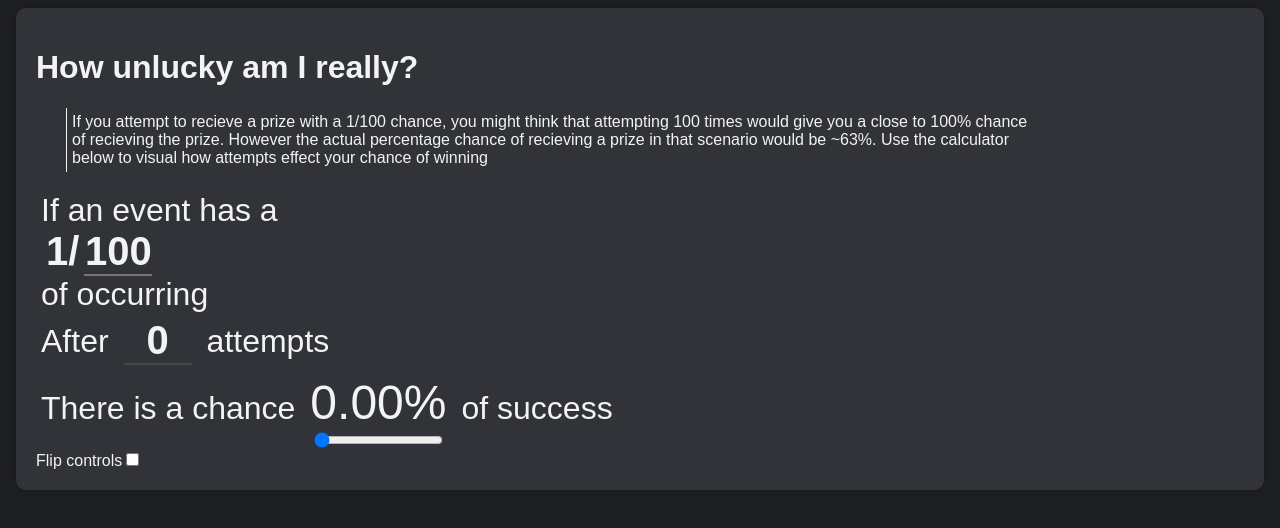
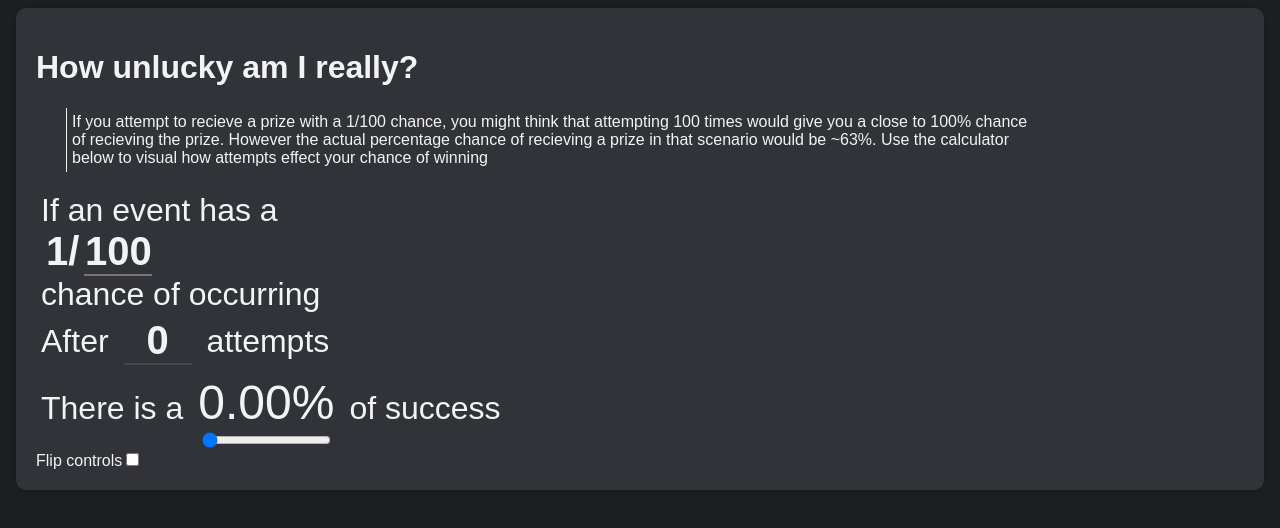
Before and after one commit to AntHills/probability-visualiser, a React (Vite) app: page / in a window 1280 px wide. Shown: the top 528 px of the page. Built offline with nearby package versions, Linux system fonts and the light colour scheme.

Commit message:
changed wording

```diff
--- a/src/ProbabilityVisualiser.jsx
+++ b/src/ProbabilityVisualiser.jsx
@@ -86,7 +86,7 @@ function ProbabilityVisualiser() {
             winning
           </span>
         </div>
-        <span className="probability-display">If an event has a </span>
+        <span className="probability-display">If an event has a</span>
         <div>
           <span className="probability-input-display">1/</span>
           <input
@@ -98,7 +98,7 @@ function ProbabilityVisualiser() {
             ref={probabilityInputRef}
           />
         </div>
-        <span className="probability-display">of occurring</span>
+        <span className="probability-display">chance of occurring</span>
         <div className="probability-container">
           <span className="probability-display">After</span>
           <input
@@ -114,7 +114,7 @@ function ProbabilityVisualiser() {
         <div className="visualiser-container">
           <div className="display-container">
             <div className="percentage-container">
-              <span className="probability-display">There is a chance</span>
+              <span className="probability-display">There is a</span>
               <div className="probability-controls">
                 <span className="percentage-display">{percentage}%</span>
                 <input
```
